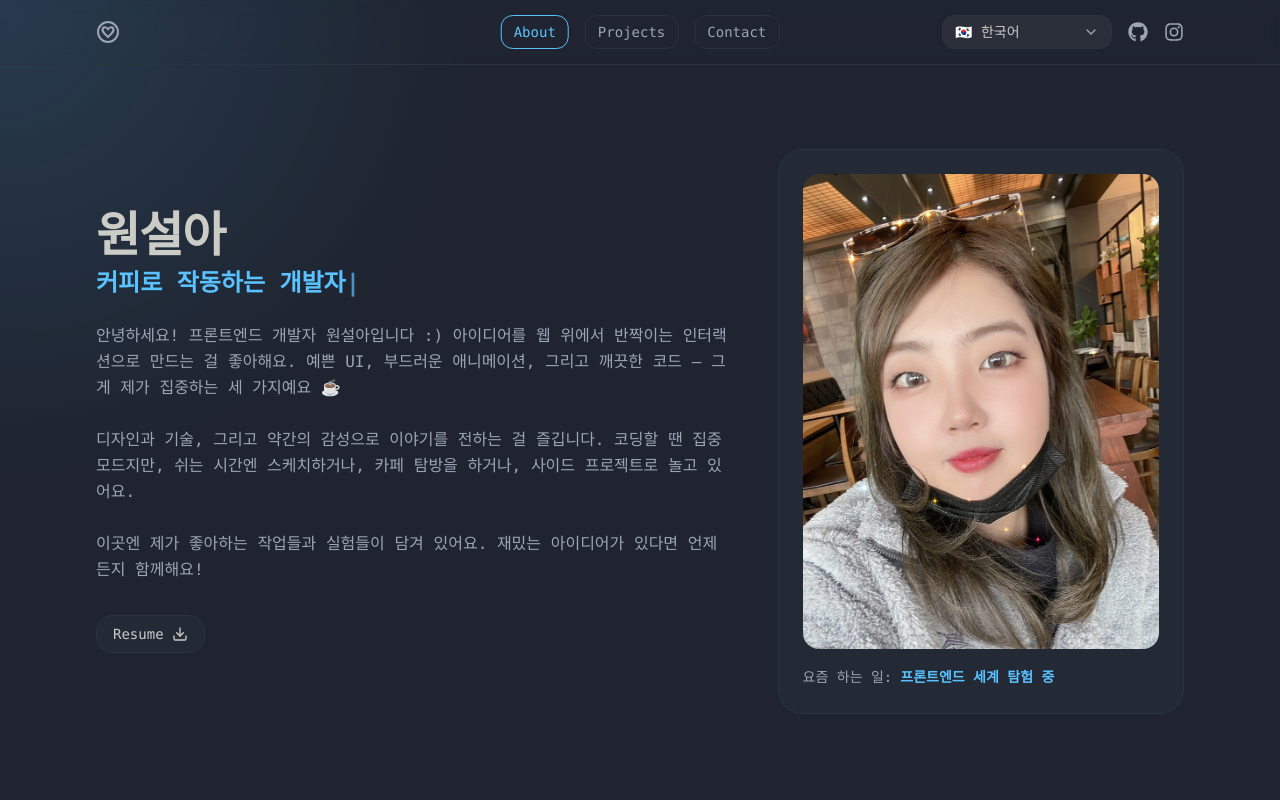
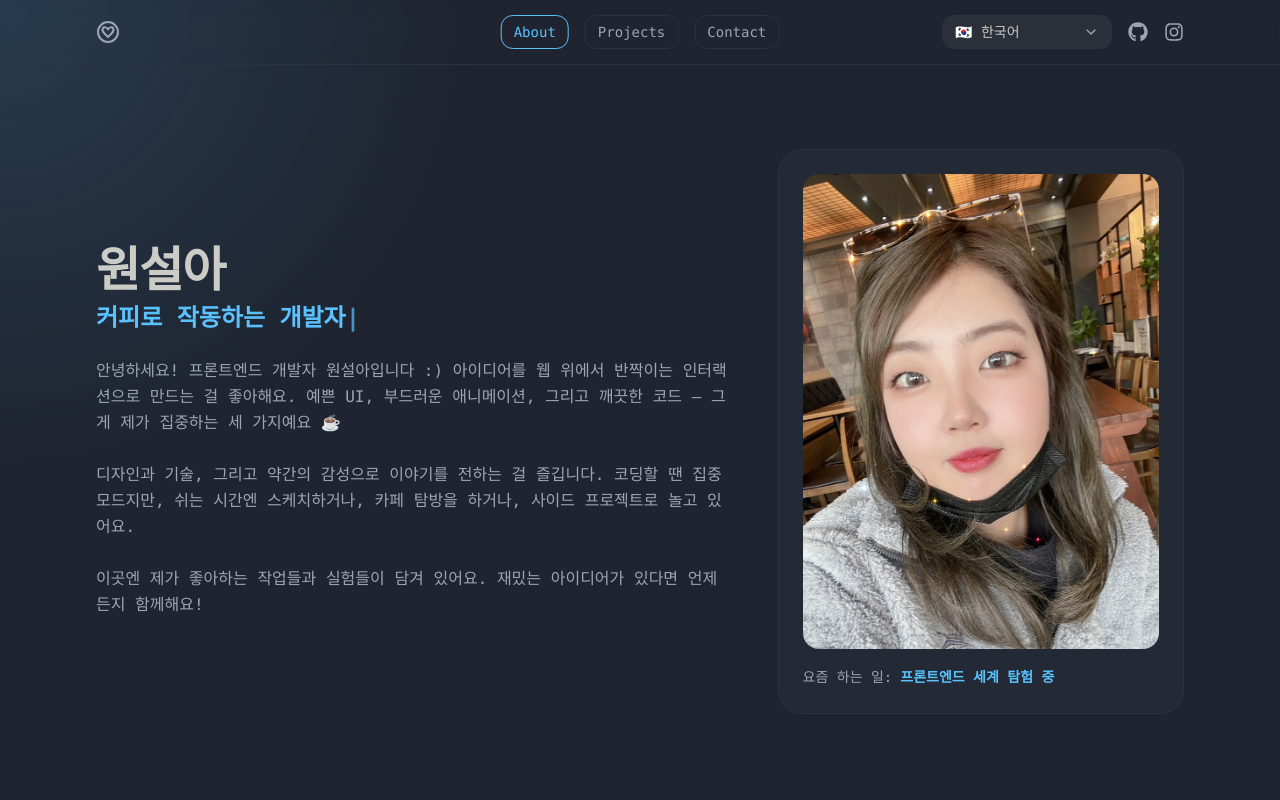
Before and after one commit to wonseola/seola-portfolio, a React (Vite) app: page / in a window 1280 px wide. Shown: the top 800 px of the page. Built offline with nearby package versions, Linux system fonts and the light colour scheme.

Commit message:
chore: temporarily comment out resume download

```diff
--- a/src/sections/About.tsx
+++ b/src/sections/About.tsx
@@ -4,12 +4,12 @@ const GLITCH_CHARS =
 import Section from "../components/Section";
 import Container from "../components/Container";
 import avatarFile from "../assets/12.jpeg";
-import { Download } from "lucide-react";
+// import { Download } from "lucide-react";
 import { PROFILE } from "../data/links";
 import TypingEffect from "../components/TypingEffect";
 import { useLang } from "../context/LangContext";
 
-const resumeHref = `${import.meta.env.BASE_URL}resume.pdf`;
+// const resumeHref = `${import.meta.env.BASE_URL}resume.pdf`;
 
 function useGlitchCycle(messages: string[], dwellMs = 2000, scrambleMs = 450) {
   const [idx, setIdx] = React.useState(0);
@@ -126,7 +126,7 @@ export default function About() {
             >
               {profile.tagline[lang]}
             </p>
-
+            {/*
             <div className="mt-8 flex flex-wrap items-center gap-3">
               <a
                 href={resumeHref}
@@ -137,7 +137,7 @@ export default function About() {
                 Resume
                 <Download className="size-4" />
               </a>
-            </div>
+            </div> */}
           </div>
 
           <div className="group rounded-3xl border border-border bg-panel md:col-span-2 transition-all hover:border-accent-blue hover:shadow-sm hover:-translate-y-1">
```
Also changed, not shown: 1 other file (tests, documents, lock files or other folders).
